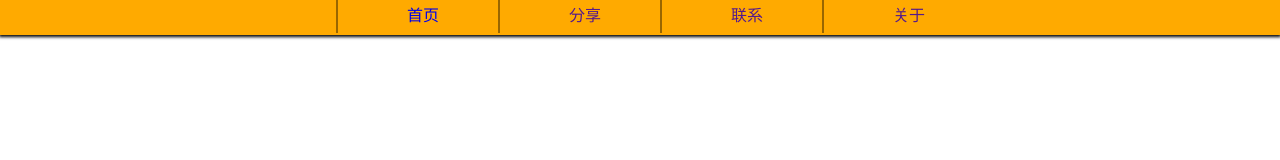
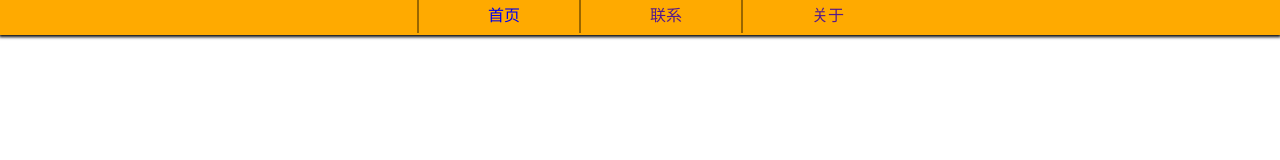
Before and after one commit to youxuezhe/youxuezhe.github.io, a plain HTML site: page 12/index.html in a window 1280 px wide. Drawn offline with nearby package versions, Linux system fonts and the light colour scheme.

Commit message:
Update index.html

```diff
--- a/12/index.html
+++ b/12/index.html
@@ -14,9 +14,6 @@
 		  			<a href="#"><i class="fa fa-home"></i>首页</a>
 		  		</li>
 		  		<li>
-		  			<a href=""><i class="fa fa-share-alt"></i>分享</a>
-		  		</li>
-		  		<li>
                     <a href=""><i class="fa fa-phone"></i>联系</a>
 		  		</li>
 		  		<li>
```
